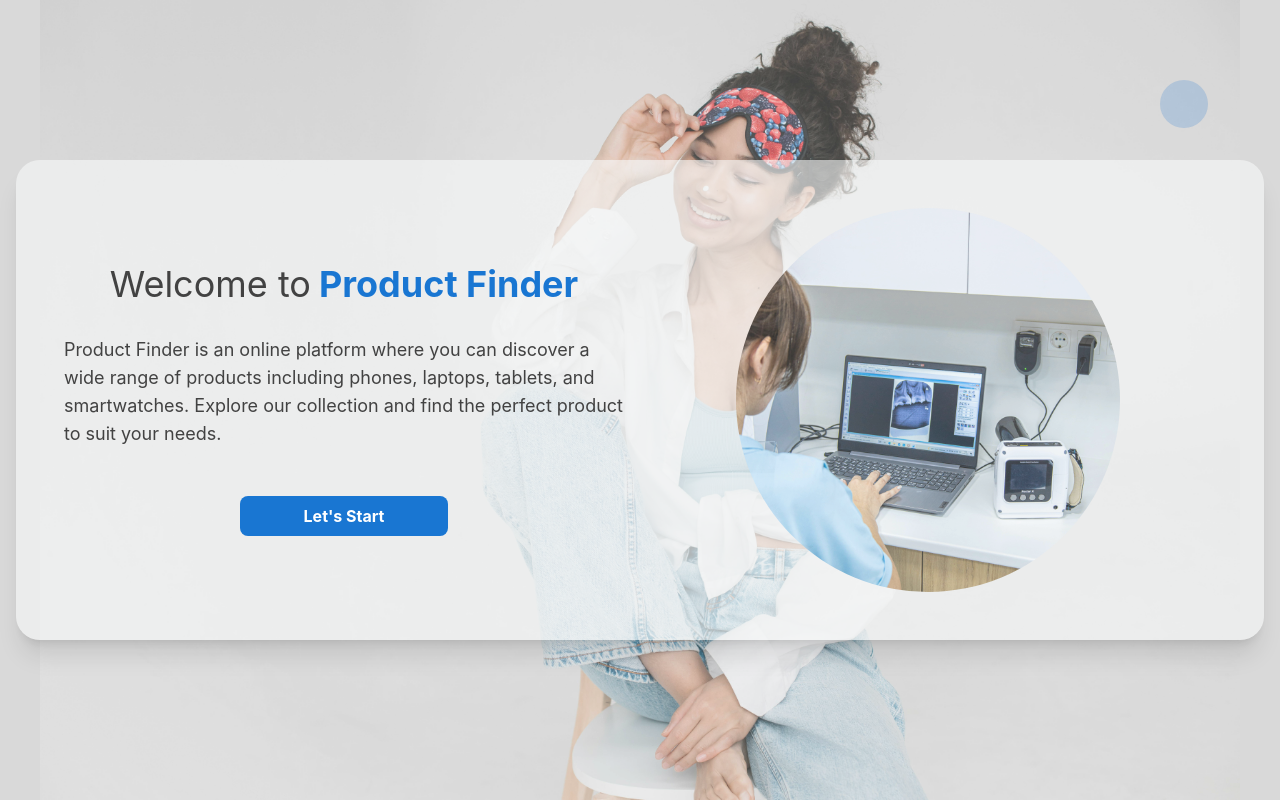
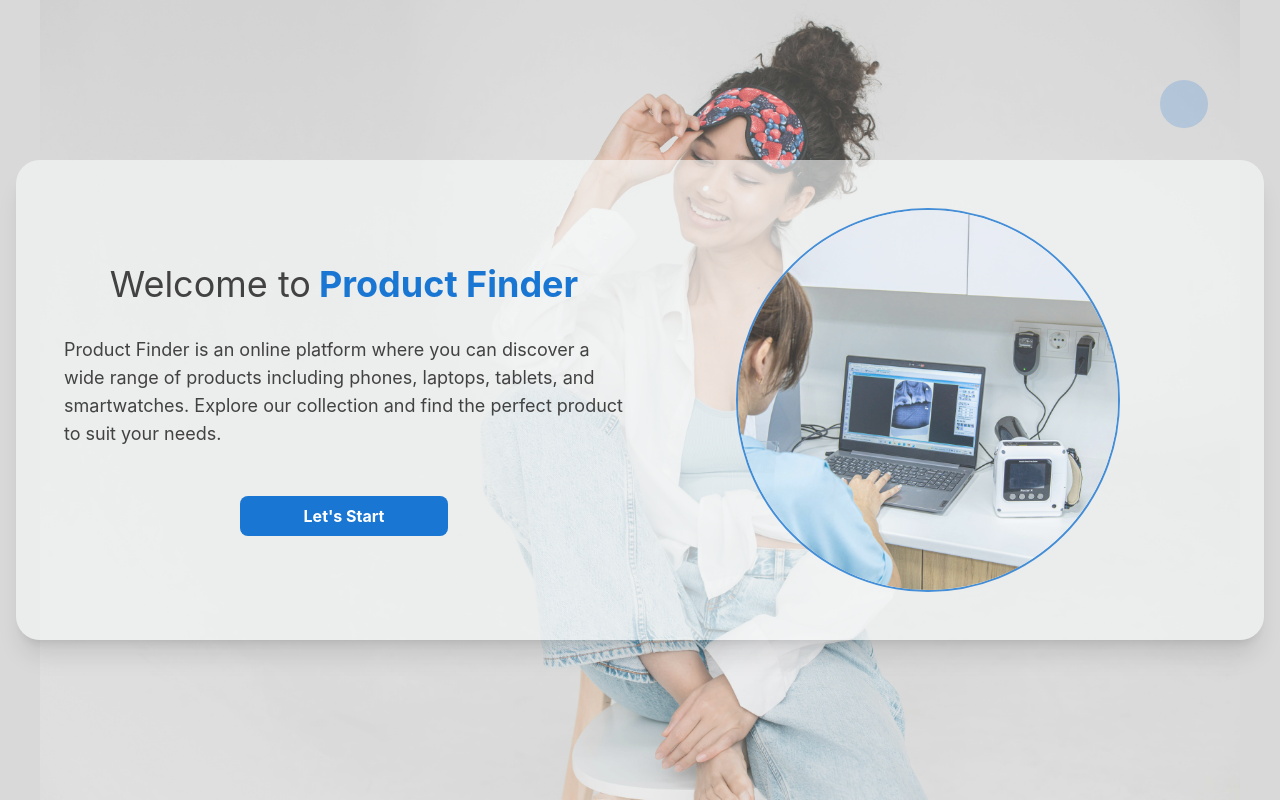
Before and after one commit to Braulin96/ProductFinder, a React (Create React App) app: page / in a window 1280 px wide. Built offline with nearby package versions, Linux system fonts and the light colour scheme.

Commit message:
added new border in image section

```diff
--- a/src/pages/Home.js
+++ b/src/pages/Home.js
@@ -81,7 +81,7 @@ const Home = () => {
                 <div className="w-auto sm:max-h-96 max-h-72 aspect-square mx-auto rounded-full flex justify-center">
                   <img
                     style={{ opacity: "0.8" }}
-                    className="rounded-full mx-auto shrink h-full"
+                    className="rounded-full mx-auto shrink h-full border-2 border-primary-blue"
                     src={images.image}
                     alt="FitPeople"
                   />
```
